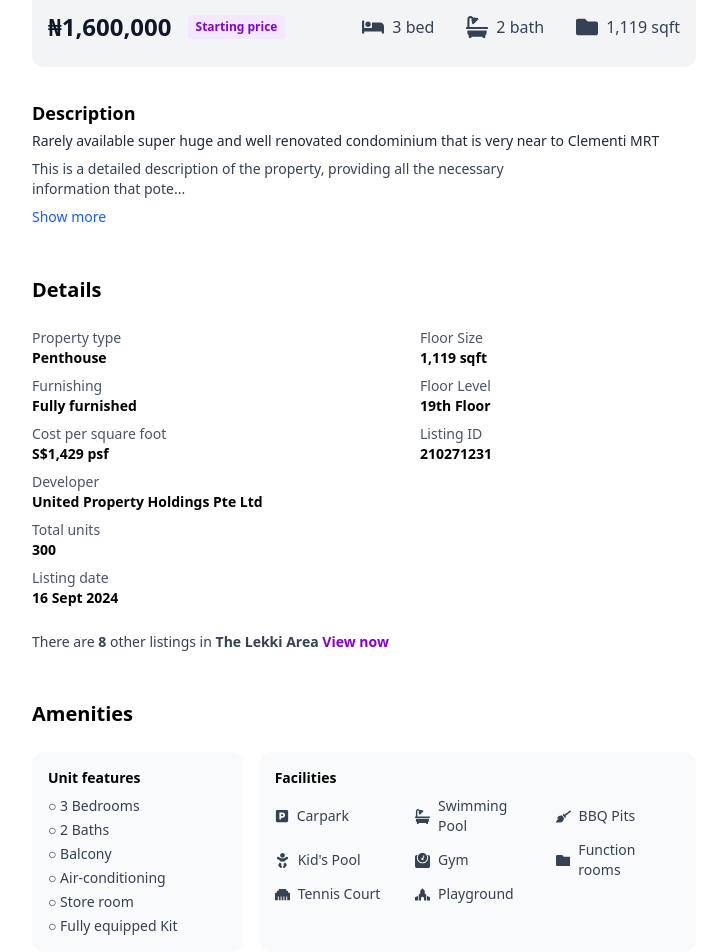
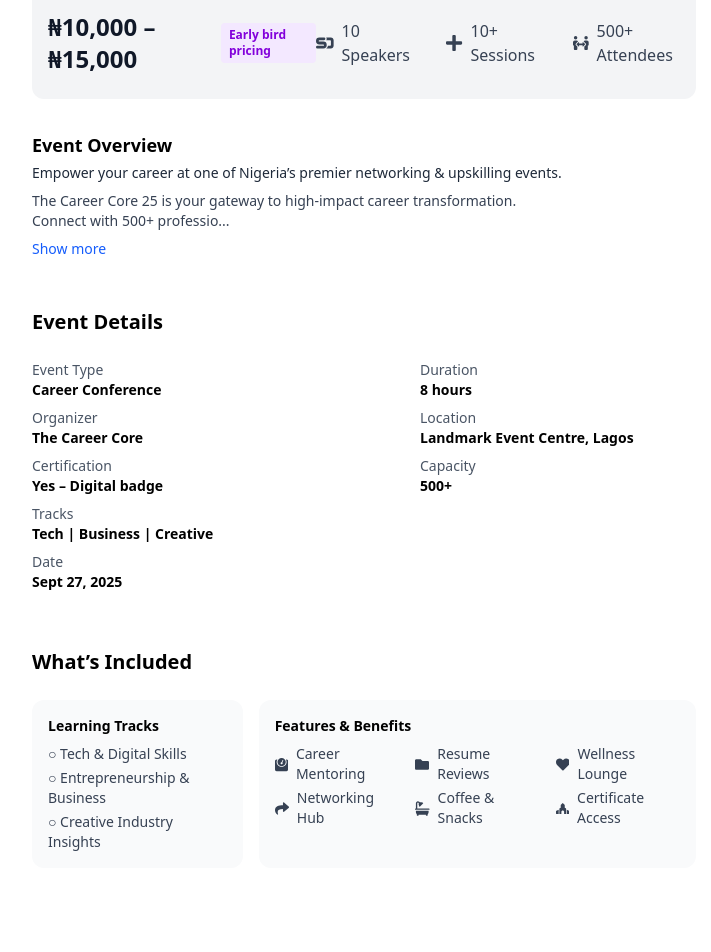
Before and after one commit to mfonmfon/thecareercore-frontend, a React (Vite) app: page /purchase-ticket in a window 1280 px wide. Shown: the part 1160-2112 px from the top of the page, without its empty margins (80-791 px from the left). After the commit the page ends 2076 px from the top, so only its background shows below. Built offline with nearby package versions, Linux system fonts and the light colour scheme.

Commit message:
chnage the content in the purchase ticket page

```diff
--- a/src/components/ticketpurchase/TicketPurchaseCard.jsx
+++ b/src/components/ticketpurchase/TicketPurchaseCard.jsx
@@ -1,14 +1,24 @@
 import React from 'react'
 import TheCareerCoreHeader from '../thecareercoreheader/TheCareerCoreHeader';
 import TicketHerosection from '../ticketherosection/TicketHerosection';
-import { FaBaby, FaBath, FaBed, FaBroom, FaEthernet, FaFacebookMessenger, FaFolder, FaHeart, FaParking, FaPlaceOfWorship, FaShare, FaWeight } from 'react-icons/fa';
+import { FaBaby, FaBath, FaBed, FaBroom, FaEthernet, FaFacebookMessenger, FaFolder, FaHeart, FaParking, FaPeopleArrows, FaPeopleCarry, FaPlaceOfWorship, FaPlus, FaShare, FaSpeakerDeck, FaStripeS, FaWeight } from 'react-icons/fa';
 import PurchaseTicket from './PurchaseTicket';
 
 const TicketPurchaseCard = () => {
   const [showMore, setShowMore] = React.useState(false);
-  const fullText = `This is a detailed description of the property, providing all the necessary
-   information that potential buyers or renters would need to know. It includes
-    details about the location, amenities, and unique features of the property.`;
+  const fullText = `The Career Core 25 is your gateway to high-impact career transformation.
+Connect with 500+ professionals, hear from elite speakers across industries,
+and engage in practical workshops designed to help you level up your career.
+
+What you'll experience:
+• Interactive career coaching
+• Speed mentoring
+• Resume & LinkedIn clinics
+• Industry-specific networking
+• Exclusive access to hiring companies
+
+Limited tickets available. Book now.`;
+
   const previewText = fullText.slice(0, 100);
   return (
     <>
@@ -16,10 +26,10 @@
       <div className='w-full'>
 
         <>
-        {/* Herosection of the attendees */}
+
         <TicketHerosection />
         </>
-     {/* Property Details Content */}
+
      <div className="flex flex-col lg:flex-row gap-8 mt-10 px-6 md:px-28">
       {/* Main Content */}
       <div className="flex-1">
@@ -45,11 +55,12 @@
         {/* Title & Address */}
         <h1 className="text-3xl md:text-4xl font-bold mb-2 text-gray-900">The Career Core 25</h1>
       <div className="text-base text-gray-700 mb-2">
-          32 Jalan Street, Lekki 129600
+        Landmark Event Centre, Victoria Island, Lagos
       </div>
       <div className="flex items-center text-sm text-gray-600 mb-4">
-          <span className="mr-2">8 mins (700m) from Clementi MRT (EW23)</span>
+        <span className="mr-2">Saturday, Sept 27, 2025 — 9:00AM – 5:00PM</span>
       </div>
+
 
         {/* Tags */}
         <div className="flex gap-3 mb-6">
@@ -60,25 +71,27 @@
         {/* Info Bar */}
         <div className="flex flex-col md:flex-row items-center justify-between bg-gray-100 rounded-xl py-6 px-4 mb-8">
         <div className="flex items-center gap-2 mb-4 md:mb-0">
-            <span className="text-2xl font-bold text-gray-900 mr-2">₦1,600,000</span>
-            <span className="text-xs font-semibold text-purple-700 bg-purple-100 px-2 py-1 rounded">Starting price</span>
+          <span className="text-2xl font-bold text-gray-900 mr-2">₦10,000 – ₦15,000</span>
+          <span className="text-xs font-semibold text-purple-700 bg-purple-100 px-2 py-1 rounded">Early bird pricing</span>
         </div>
         <div className="flex items-center gap-8">
-            <div className="flex items-center gap-2 text-gray-700"><FaBed size={22}/> <span className="font-medium">3 bed</span></div>
-            <div className="flex items-center gap-2 text-gray-700"><FaBath size={22}/> <span className="font-medium">2 bath</span></div>
-            <div className="flex items-center gap-2 text-gray-700"><FaFolder size={22}/> <span className="font-medium">1,119 sqft</span></div>
+          <div className="flex items-center gap-2 text-gray-700"><FaSpeakerDeck size={22}/> <span className="font-medium">10 Speakers</span></div>
+          <div className="flex items-center gap-2 text-gray-700"><FaPlus size={22}/> <span className="font-medium">10+ Sessions</span></div>
+          <div className="flex items-center gap-2 text-gray-700"><FaPeopleArrows size={22}/> <span className="font-medium">500+ Attendees</span></div>
         </div>
       </div>
 
+
         {/* Description */}
         <div className="mt-6 mb-12">
-          <h2 className="text-lg font-semibold mb-1">Description</h2>
+          <h2 className="text-lg font-semibold mb-1">Event Overview</h2>
         <h4 className="text-sm text-gray-800 font-medium mb-2">
-            Rarely available super huge and well renovated condominium that is very near to Clementi MRT
+          Empower your career at one of Nigeria’s premier networking & upskilling events.
         </h4>
         <p className="text-sm text-gray-700 whitespace-pre-line">
           {showMore ? fullText : `${previewText}...`}
         </p>
+
           <button
             className="text-blue-600 hover:underline text-sm mt-2"
             onClick={() => setShowMore(!showMore)}
@@ -89,55 +102,63 @@
 
         {/* Details Section */}
         <div className="mb-12 ">
-          <h2 className="text-xl font-semibold mb-6">Details</h2>
+          <h2 className="text-xl font-semibold mb-6">Event Details</h2>
             <div className="grid grid-cols-1 md:grid-cols-2 gap-x-28 gap-y-2 mb-4">
               <div>
-              <div className="flex flex-col justify-between mb-2 text-sm"><span className="text-gray-600">Property type</span><span className="font-semibold">Penthouse</span></div>
-              <div className="flex flex-col justify-between mb-2 text-sm"><span className="text-gray-600">Furnishing</span><span className="font-semibold">Fully furnished</span></div>
-              <div className="flex flex-col justify-between mb-2 text-sm"><span className="text-gray-600">Cost per square foot</span><span className="font-semibold">S$1,429 psf</span></div>
-              <div className="flex flex-col justify-between mb-2 text-sm"><span className="text-gray-600">Developer</span><span className="font-semibold">United Property Holdings Pte Ltd</span></div>
-              <div className="flex flex-col justify-between mb-2 text-sm"><span className="text-gray-600">Total units</span><span className="font-semibold">300</span></div>
-              <div className="flex flex-col justify-between mb-2 text-sm"><span className="text-gray-600">Listing date</span><span className="font-semibold">16 Sept 2024</span></div>
+                <div className="flex flex-col justify-between mb-2 text-sm">
+                  <span className="text-gray-600">Event Type</span><span className="font-semibold">Career Conference</span>
+                </div>
+                <div className="flex flex-col justify-between mb-2 text-sm">
+                  <span className="text-gray-600">Organizer</span><span className="font-semibold">The Career Core</span>
+                </div>
+                <div className="flex flex-col justify-between mb-2 text-sm">
+                  <span className="text-gray-600">Certification</span><span className="font-semibold">Yes – Digital badge</span>
+                </div>
+                <div className="flex flex-col justify-between mb-2 text-sm">
+                  <span className="text-gray-600">Tracks</span><span className="font-semibold">Tech | Business | Creative</span>
+                </div>
+                <div className="flex flex-col justify-between mb-2 text-sm">
+                  <span className="text-gray-600">Date</span><span className="font-semibold">Sept 27, 2025</span>
+                </div>
               </div>
               <div>
-              <div className="flex flex-col justify-between mb-2 text-sm"><span className="text-gray-600">Floor Size</span><span className="font-semibold">1,119 sqft</span></div>
-              <div className="flex flex-col justify-between mb-2 text-sm"><span className="text-gray-600">Floor Level</span><span className="font-semibold">19th Floor</span></div>
-              <div className="flex flex-col justify-between mb-2 text-sm"><span className="text-gray-600">Listing ID</span><span className="font-semibold">210271231</span></div>
+                <div className="flex flex-col justify-between mb-2 text-sm">
+                  <span className="text-gray-600">Duration</span><span className="font-semibold">8 hours</span>
+                </div>
+                <div className="flex flex-col justify-between mb-2 text-sm">
+                  <span className="text-gray-600">Location</span><span className="font-semibold">Landmark Event Centre, Lagos</span>
+                </div>
+                <div className="flex flex-col justify-between mb-2 text-sm">
+                  <span className="text-gray-600">Capacity</span><span className="font-semibold">500+</span>
                 </div>
               </div>
-          <div className="text-sm text-gray-700 mt-2">There are <span className="font-bold">8</span> other listings in <span className="font-semibold">The Lekki Area</span> <a href="#" className="text-purple-700 font-semibold hover:underline">View now</a></div>
+            </div>
         </div>
         {/* Amenities Section */}
         <div className="mb-12">
-          <h2 className="text-xl font-semibold mb-6">Amenities</h2>
+          <h2 className="text-xl font-semibold mb-6">What’s Included</h2>
           <div className="grid grid-cols-1 md:grid-cols-3 gap-4">
-            {/* Unit Features */}
-            <div className="bg-gray-50 rounded-xl p-4 ">
-              <h3 className="font-semibold mb-2 text-sm">Unit features</h3>
+            <div className="bg-gray-50 rounded-xl p-4">
+              <h3 className="font-semibold mb-2 text-sm">Learning Tracks</h3>
               <ul className="text-sm text-gray-700 space-y-1">
-                <li>○ 3 Bedrooms</li>
-                <li>○ 2 Baths</li>
-                <li>○ Balcony</li>
-                <li>○ Air-conditioning</li>
-                <li>○ Store room</li>
-                <li>○ Fully equipped Kit</li>
+                <li>○ Tech & Digital Skills</li>
+                <li>○ Entrepreneurship & Business</li>
+                <li>○ Creative Industry Insights</li>
               </ul>
             </div>
-            {/* Facilities */}
-            <div className="bg-gray-50 rounded-xl p-4  col-span-2">
-              <h3 className="font-semibold mb-2 text-sm">Facilities</h3>
+            <div className="bg-gray-50 rounded-xl p-4 col-span-2">
+              <h3 className="font-semibold mb-2 text-sm">Features & Benefits</h3>
               <div className="grid grid-cols-2 md:grid-cols-3 gap-x-4 gap-y-1 text-sm text-gray-700">
-                <div className='flex items-center gap-2'><FaParking size={14}/> Carpark</div>
-                <div className='flex items-center gap-2'><FaBath size={15} /> Swimming Pool</div>
-                <div className='flex items-center gap-2'><FaBroom size={15} /> BBQ Pits</div>
-                <div className='flex items-center gap-2'><FaBaby  size={15}/> Kid's Pool</div>
-                <div className='flex items-center gap-2'><FaWeight size={15}/> Gym</div>
-                <div className='flex items-center gap-2'><FaFolder size={15}/> Function rooms</div>
-                <div className='flex items-center gap-2'><FaEthernet size={15}/> Tennis Court</div>
-                <div className='flex items-center gap-2'><FaPlaceOfWorship size={15}/> Playground</div>
+                <div className='flex items-center gap-2'><FaWeight size={15}/> Career Mentoring</div>
+                <div className='flex items-center gap-2'><FaFolder size={15}/> Resume Reviews</div>
+                <div className='flex items-center gap-2'><FaHeart size={15}/> Wellness Lounge</div>
+                <div className='flex items-center gap-2'><FaShare size={15}/> Networking Hub</div>
+                <div className='flex items-center gap-2'><FaBath size={15}/> Coffee & Snacks</div>
+                <div className='flex items-center gap-2'><FaPlaceOfWorship size={15}/> Certificate Access</div>
               </div>
             </div>
           </div>
+
         </div>
 
 
```
Also changed, not shown: src/components/ticketpurchase/PurchaseTicket.jsx (+8 -8 lines). Lines whose indentation alone changed are shown as unchanged.
